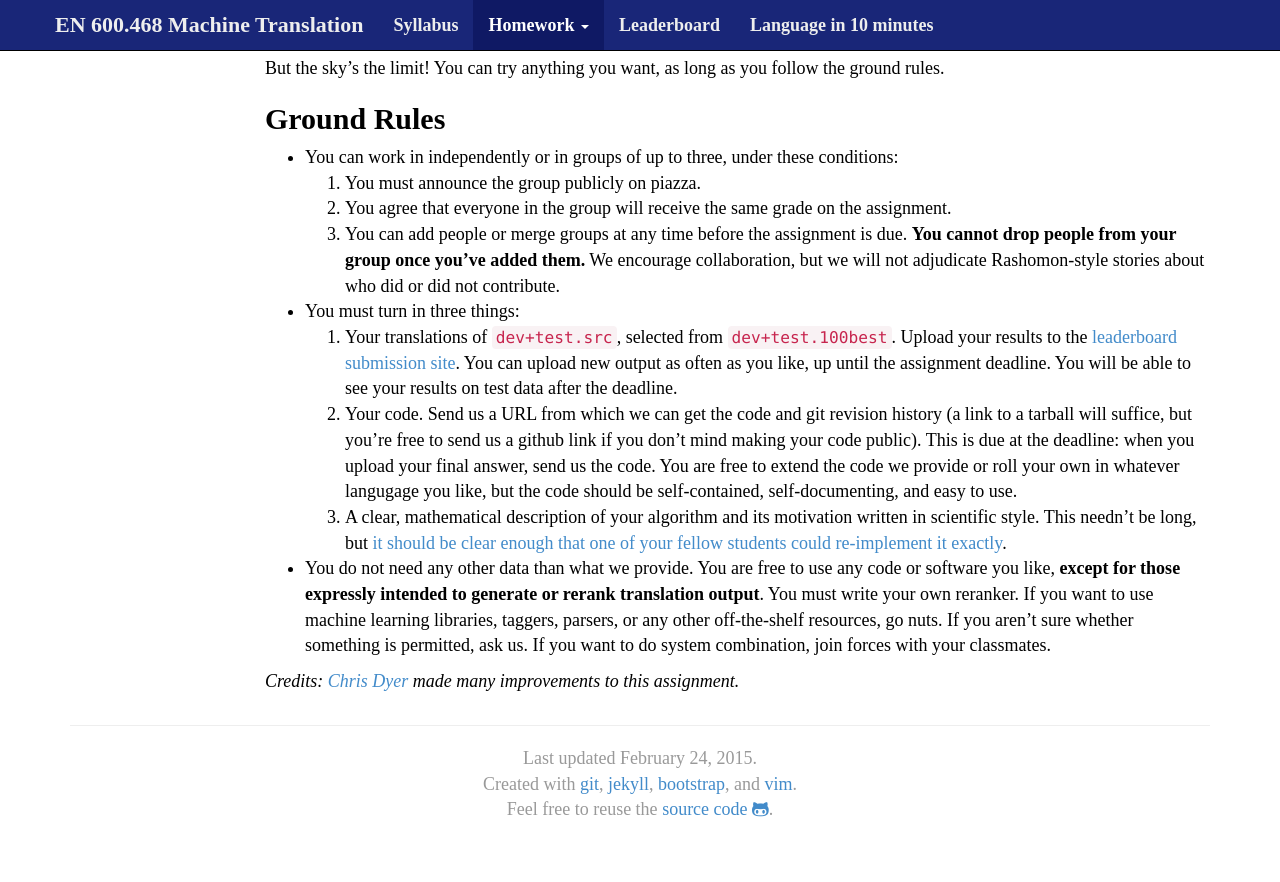
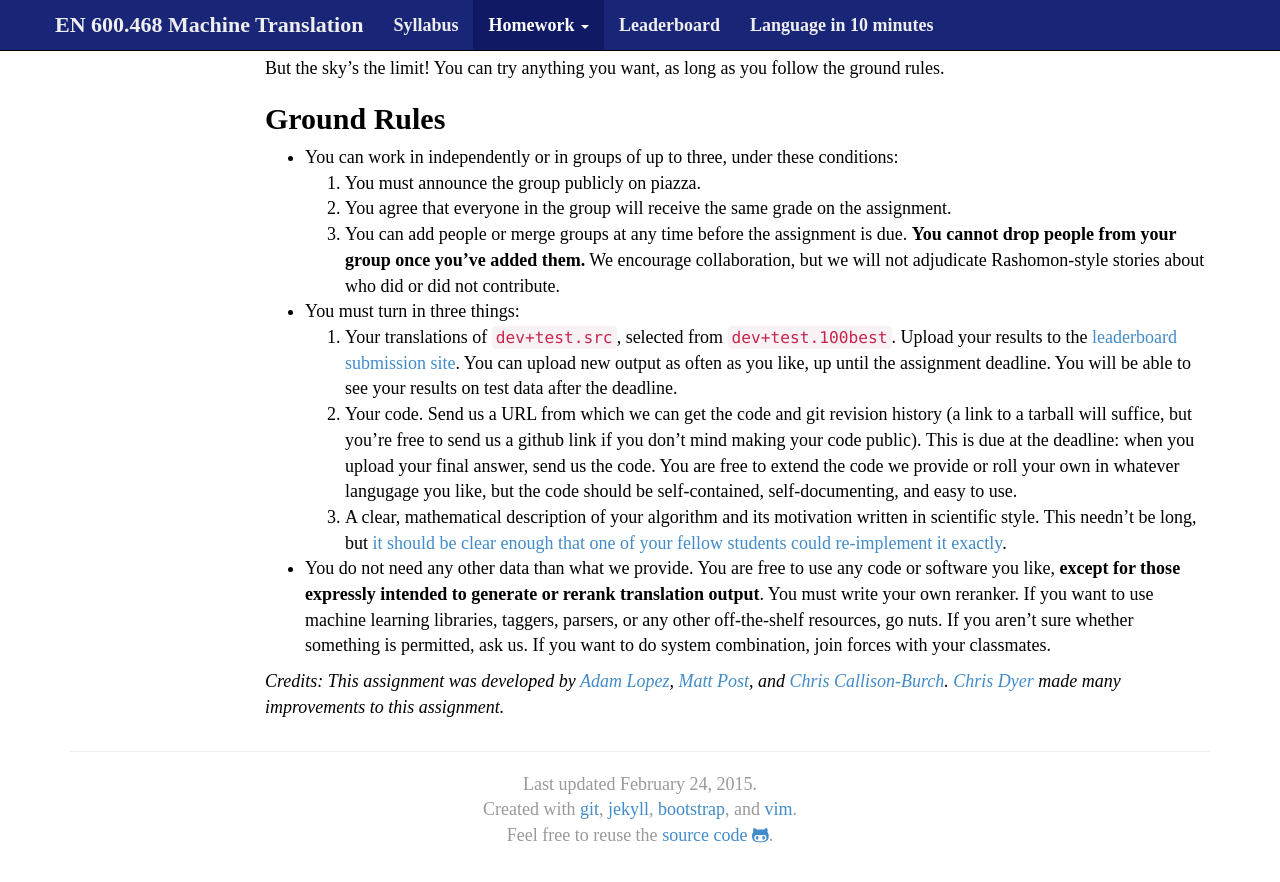
Before and after one commit to mt-class/jhu, a Jekyll site: the page built from hw4.md, in a window 1280 px wide and 900 px high, scrolled down 1379 px. Shown: the top 882 px of the window. Built offline with Jekyll 4.4.1, drawn with Linux system fonts in a browser that asks for light colours; nearby versions of some CDN libraries; some web fonts are replaced; formulas are drawn with MathJax 3.

Commit message:
Update hw4.md

```diff
--- a/hw4.md
+++ b/hw4.md
@@ -129,4 +129,6 @@ Ground Rules
    something is permitted, ask us. If you want to do system combination,
    join forces with your classmates.
 
-_Credits: [Chris Dyer](http://www.cs.cmu.edu/~cdyer) made many improvements to this assignment._
+*Credits: This assignment was developed by [Adam Lopez](http://alopez.github.io/),
+[Matt Post](http://cs.jhu.edu/~post/),
+and [Chris Callison-Burch](http://www.cis.upenn.edu/~ccb/). [Chris Dyer](http://www.cs.cmu.edu/~cdyer) made many improvements to this assignment.*
```
